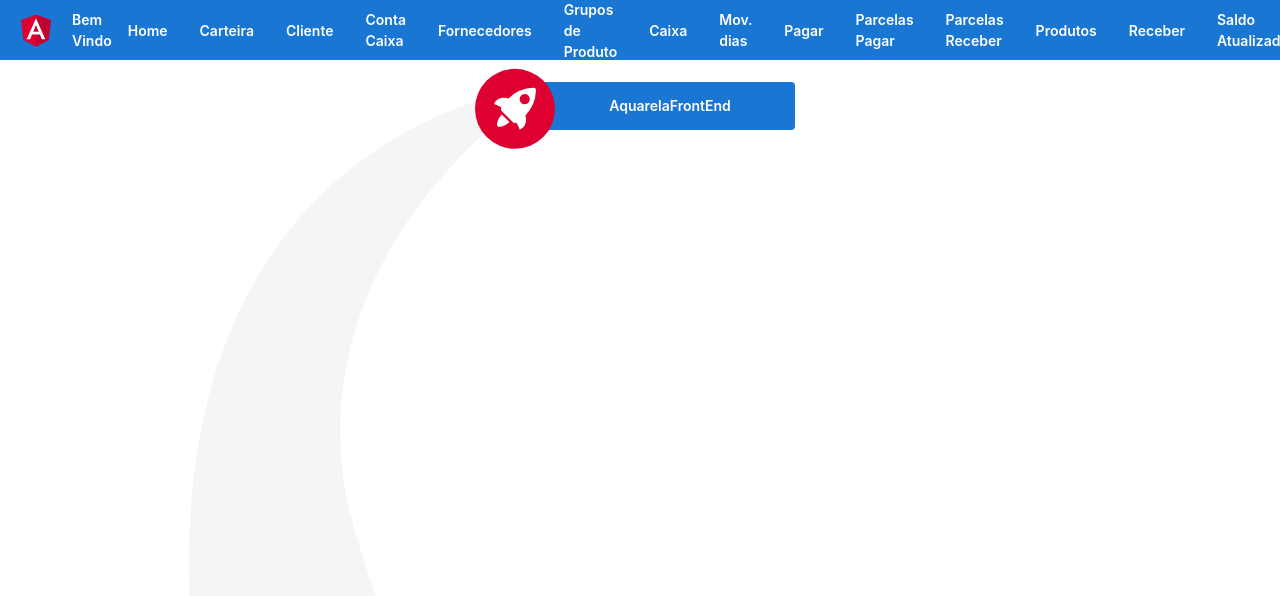
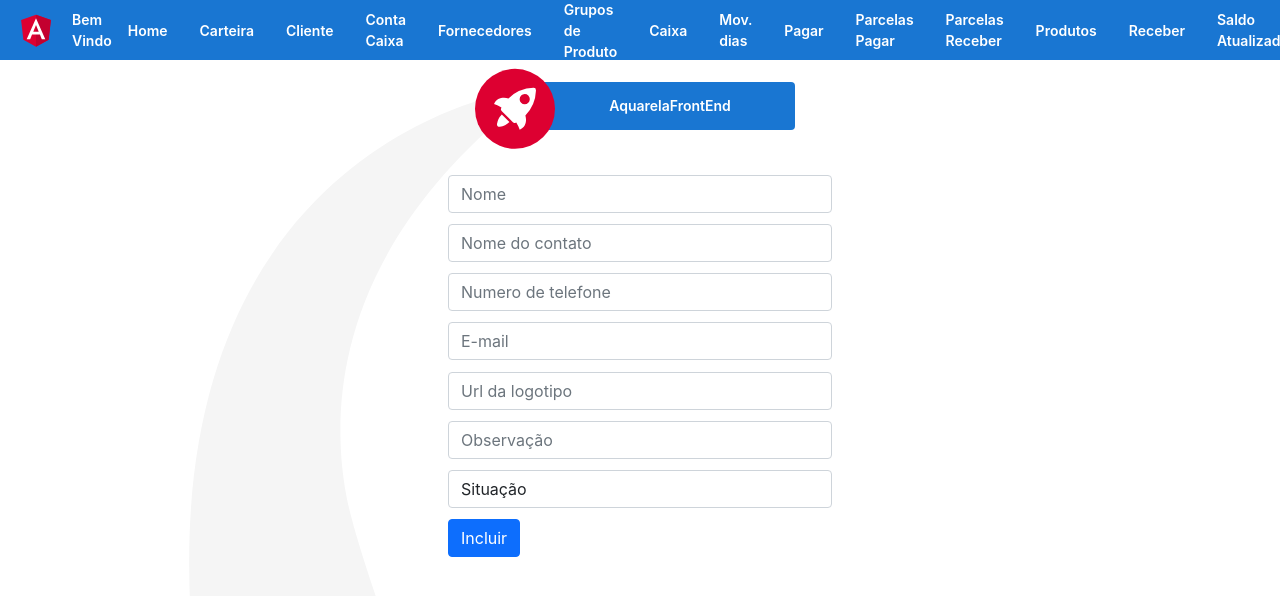
Before and after one commit to SidneyMaldonado/aquarela, an Angular app: page /fornecedor/incluir in a window 1280 px wide. Before the commit this address led to /. Shown: the top 596 px of the page. Built offline with nearby package versions, Linux system fonts and the light colour scheme.

Commit message:
modelo formulario fornecedor

```diff
--- a/src/app/app-routing.module.ts
+++ b/src/app/app-routing.module.ts
@@ -20,6 +20,7 @@ import { ParcelaReceberComponent } from './components/parcelareceber/parcelarece
 import { SaldoatualizadoComponent } from './components/saldoatualizado/saldoatualizado.component';
 import { TipopagarComponent } from './components/tipopagar/tipopagar.component';
 import { VendaComponent } from './components/venda/venda.component';
+import { FornecedorIncluirComponent } from './components/fornecedor-incluir/fornecedor-incluir.component';
 
 const routes: Routes = [
   {path: "contacaixa", component: ContacaixaComponent},
@@ -54,7 +55,8 @@ const routes: Routes = [
   {path: "grupoproduto", component: GrupoProdutoComponent},
   {path: "contacaixa", component: ContacaixaComponent},
   {path: "cliente", component: ClienteComponent},
-  {path: "venda", component: VendaComponent}
+  {path: "venda", component: VendaComponent},
+  {path: "fornecedor/incluir", component: FornecedorIncluirComponent}
 ]
 
 @NgModule({
--- a/src/app/components/cliente/cliente.component.ts
+++ b/src/app/components/cliente/cliente.component.ts
@@ -22,4 +22,5 @@ export class ClienteComponent implements OnInit {
       data => {this.clientes = data}
     )
   }
+
 }
--- /dev/null
+++ b/src/app/components/fornecedor-incluir/fornecedor-incluir.component.html
@@ -0,0 +1,16 @@
+<div class="container main-content">
+    <form class="form" [formGroup]="form" (submit)="submit()">
+        <input class="form-control" type="text" placeholder="Nome" name="nome" formControlName="nome">
+        <input class="form-control" class="form-control" type="text" placeholder="Nome do contato" name="nmContato" formControlName="nmContato">
+        <input class="form-control" type="tel" placeholder="Numero de telefone" name="nrTelefone" formControlName="nrTelefone">
+        <input class="form-control" type="email" placeholder="E-mail" name="nmEmail" formControlName="nmEmail">
+        <input class="form-control" type="text" placeholder="Url da logotipo" name="logo" formControlName="logo">
+        <input class="form-control" type="text" placeholder="Observação" name="obs" formControlName="obs">
+        <select aria-placeholder="Situação" class="form-control" formControlName="situacao" name="situacao">
+            <option value="" disabled selected hidden>Situação</option>
+            <option value="0">Inativo</option>
+            <option value="1">Ativo</option>
+        </select>
+        <input class="btn btn-primary" type="submit" value="Incluir">
+    </form>
+</div>
--- /dev/null
+++ b/src/app/components/fornecedor-incluir/fornecedor-incluir.component.ts
@@ -0,0 +1,50 @@
+import { Component, OnInit } from '@angular/core';
+import { FormBuilder, FormGroup, Validators } from '@angular/forms';
+import { Fornecedor } from 'src/app/entities/fornecedor';
+import { FornecedorService } from 'src/app/services/fornecedor.service';
+
+@Component({
+  selector: 'app-fornecedor-incluir',
+  templateUrl: './fornecedor-incluir.component.html',
+  styleUrls: ['./fornecedor-incluir.component.css']
+})
+export class FornecedorIncluirComponent implements OnInit {
+
+  form: FormGroup = this.formBuilder.group({
+    nome: ['', Validators.required],
+    nmContato: ['', Validators.required],
+    nrTelefone: ['', Validators.required],
+    nmEmail: ['', Validators.required],
+    logo: ['', Validators.required],
+    obs: ['', Validators.required],
+    situacao: ['', Validators.required],
+  })
+
+
+  constructor(private fornecedorService: FornecedorService,
+    private formBuilder: FormBuilder,
+    ) { }
+
+  ngOnInit(): void {
+  }
+
+  submit() {
+    if(this.form.valid) {
+      const novoFornecedor: Fornecedor = {
+        idFornecedor: 0,
+        nmFornecedor: this.form.value.nome,
+        nmContato: this.form.value.nmContato,
+        nrTelefone: this.form.value.nrTelefone,
+        nmEmail: this.form.value.nmEmail,
+        urlLogotipo: this.form.value.logo,
+        dsObservacao: this.form.value.obs,
+        dmSituacao: Boolean(this.form.value.situacao)
+      }
+      console.log(novoFornecedor)
+      this.fornecedorService.incluir(novoFornecedor).subscribe(res => console.log(res), error => console.log(error))
+    } else {
+      alert('Dados inválidos!')
+    }
+  }
+
+}
--- a/src/app/entities/fornecedor.ts
+++ b/src/app/entities/fornecedor.ts
@@ -6,5 +6,5 @@ export interface Fornecedor {
     nmEmail: string
     urlLogotipo: string
     dsObservacao: string
-    dmSituacao: boolean
+    dmSituacao: Boolean
 }
--- a/src/app/services/cliente.service.ts
+++ b/src/app/services/cliente.service.ts
@@ -15,4 +15,5 @@ export class ClienteService {
   getAll(): Observable<Cliente[]>{
     return this.http.get<Cliente[]>(`${this.url}`)
   }
+
 }
--- a/src/app/services/fornecedor.service.ts
+++ b/src/app/services/fornecedor.service.ts
@@ -17,4 +17,8 @@ export class FornecedorService {
     return this.http.get<Fornecedor[]>(`${this.apiUrl}`)
   }
 
+  incluir(fornecedor: Fornecedor): Observable<Fornecedor> {
+    return this.http.post<Fornecedor>(this.apiUrl, fornecedor)
+  }
+
 }
--- a/src/styles.css
+++ b/src/styles.css
@@ -16,3 +16,15 @@ td {
     max-width: 250px;
     word-wrap: break-word;
 }
+
+.form {
+    width: 30vw;
+}
+
+.form input, select, option {
+    margin-bottom: .7rem;
+}
+
+.form input[type=submit] {
+    margin-top: 0.7rem;
+}
```
Also changed, not shown: src/app/app.module.ts (+7 -2 lines), src/app/components/fornecedor-incluir/fornecedor-incluir.component.css (added), 1 other file (tests, documents, lock files or other folders).
